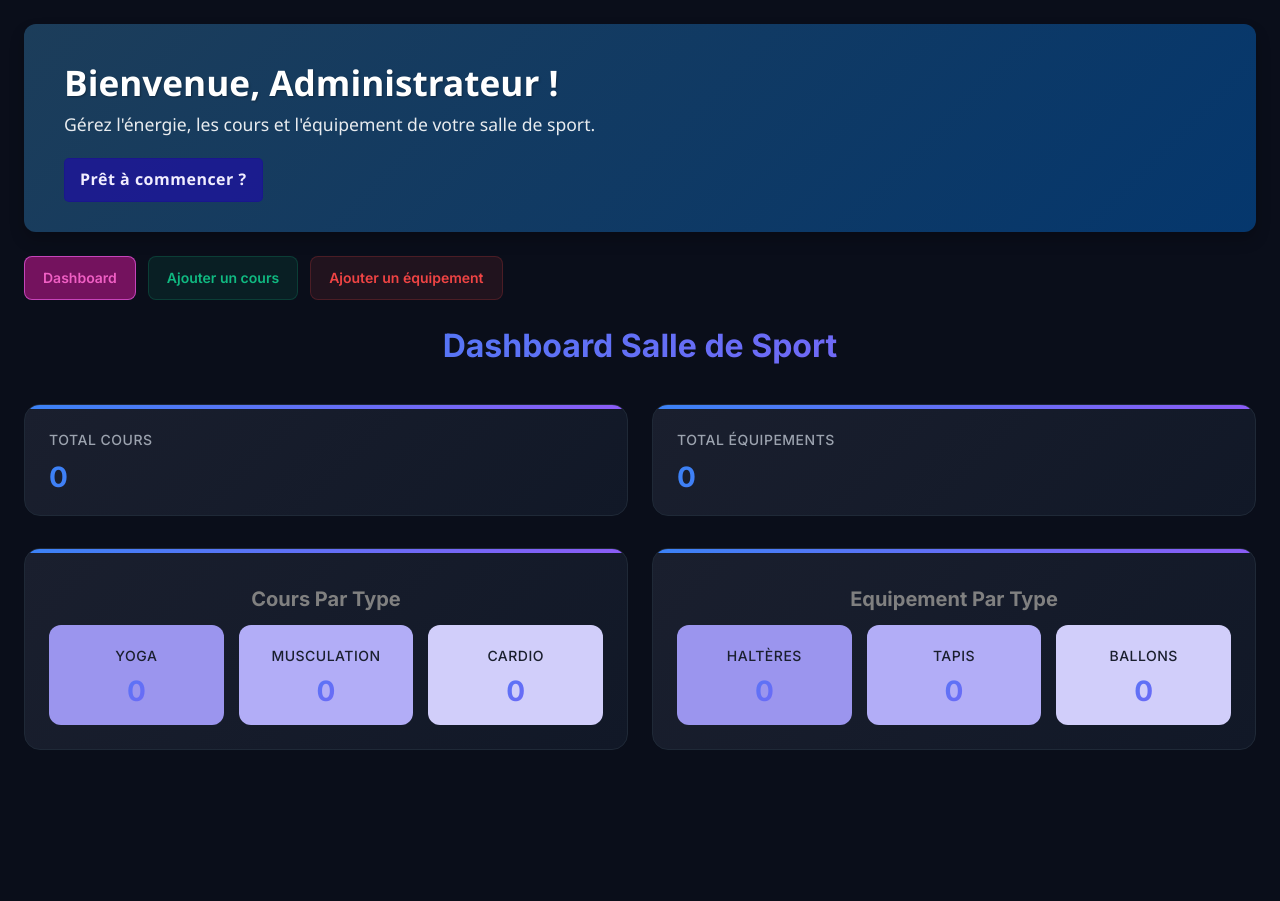
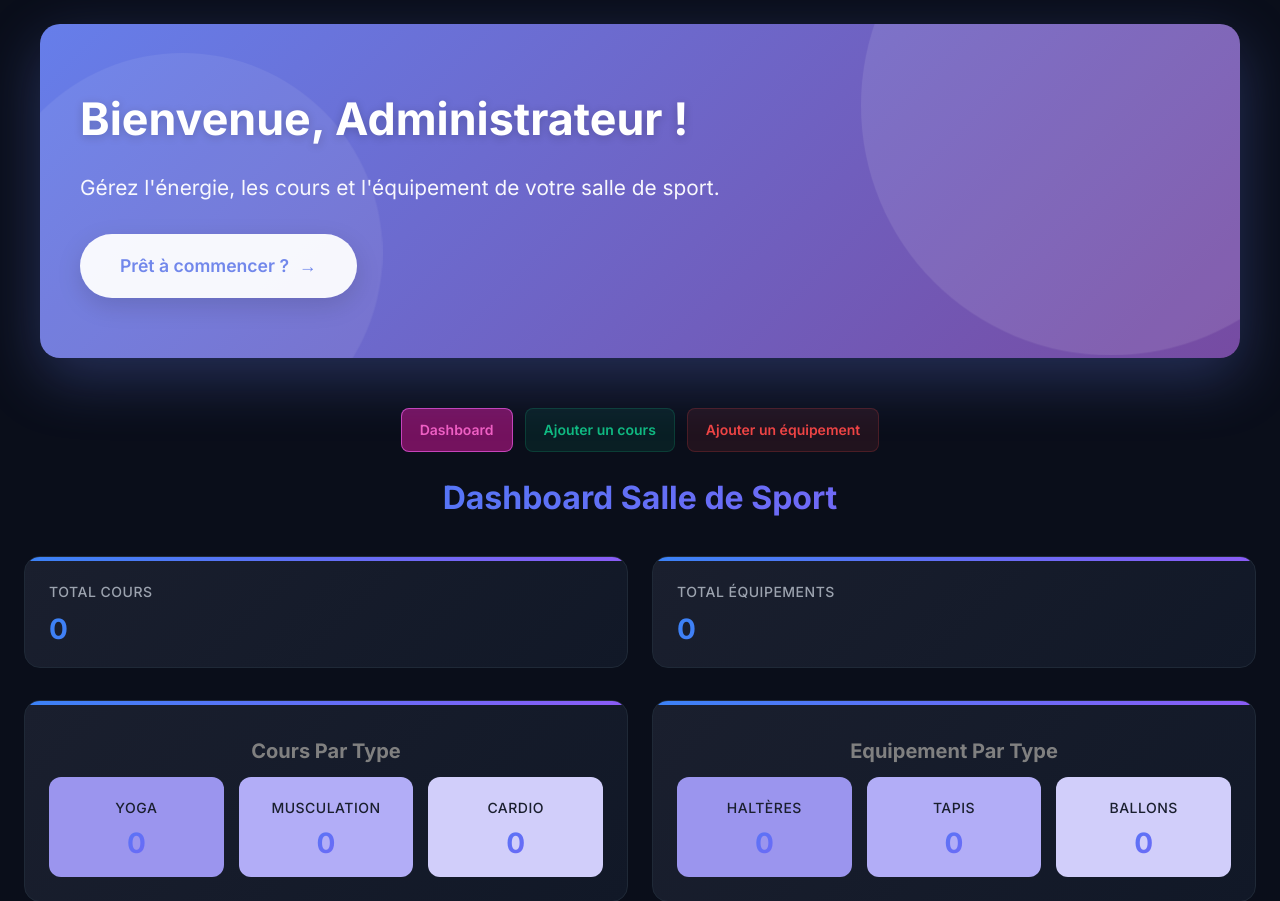
Before and after one commit to abdessamadelouarrag/Fit-Manager, a PHP site: page / in a window 1280 px wide. Shown: the top 901 px of the page. Before the commit the page ends 750 px from the top, so only its background shows below. Run offline with PHP 8.4, Linux system fonts and the light colour scheme; data that the repository does not hold is empty; a stand-in replaces the project's code that opens the database connection.

Commit message:
add problem banner welcome and fix problem switch pages

```diff
--- a/allscript.js
+++ b/allscript.js
@@ -21,9 +21,9 @@ function checkdelet(event) {
 }
 
 
-    // function checkedit() {
-    //     return confirm("Are you sure you want to edit?");
-    // }
+    function checkedit() {
+        return confirm("Are you sure you want to edit?");
+    }
 
 const btnDashboard = document.querySelector(".btn-dashboard"); // New selector for dashboard button
 const btnAjouterCours = document.querySelector(".btn-ajouter-cours");
@@ -35,6 +35,7 @@ const listCours = document.querySelector(".list-cours");
 const listEquipement = document.querySelector(".list-equipement");
 const textDashboard = document.querySelector(".text-dashboard");
 const partTypeCours = document.querySelector("#part-type-cours");
+const allForms = document.querySelector("form");
 
 // --- Helper function to manage visibility ---
 function setVisibility(dashboard, addCours, addEquipement, listCoursVisible, listEquipementVisible) {
@@ -51,6 +52,7 @@ btnDashboard.addEventListener("click", (e) => {
     setVisibility(true, false, false, false, false);
     textDashboard.style.display = "block";
     partTypeCours.style.display = ""
+    allForms.reset();
 });
 
 
--- a/index.php
+++ b/index.php
@@ -146,7 +146,6 @@ $databallon = mysqli_fetch_all($resultballon);
     <div class="container">
         <!-- Header -->
         <div class="header">
-
             <div class="header-buttons">
                 <a href="" class="btn-dashboard">Dashboard</a>
                 <a href="" class="btn-ajouter-cours">Ajouter un cours</a>
--- a/styles/style.css
+++ b/styles/style.css
@@ -327,11 +327,9 @@ button:active {
 .header-buttons {
     display: flex;
     gap: 12px;
-    /* Spacing between buttons */
-    margin-top: 24px;
+    margin-top: 50px;
     flex-wrap: wrap;
-    /* Allows wrapping on smaller screens */
-    justify-content: flex-start;
+    justify-content: center;
 }
 
 /* Base style for all header buttons (using existing styling IDs as classes for consistency) */
@@ -500,60 +498,195 @@ button:active {
     }
 }
 
-.welcome-banner.option-a {
-    background: linear-gradient(135deg, #1c3d5a, #05376d);
-    /* Dégradé de bleu foncé à bleu vif */
-    color: white;
-    padding: 30px 40px;
-    border-radius: 12px;
-    box-shadow: 0 8px 15px rgba(0, 0, 0, 0.2);
-    font-family: 'Segoe UI', Tahoma, Geneva, Verdana, sans-serif;
-    text-align: left;
+.welcome-banner {
+    position: relative;
+    background: linear-gradient(135deg, #667eea 0%, #764ba2 100%);
+    border-radius: 20px;
+    padding: 60px 40px;
+    max-width: 1200px;
+    margin: 0 auto;
+    overflow: hidden;
+    box-shadow: 0 20px 60px rgba(102, 126, 234, 0.3);
 }
 
-.welcome-banner.option-a h2 {
-    font-size: 2.2em;
-    font-weight: 700;
-    margin-top: 0;
-    /* Optionnel : couleur accentuée */
-    text-shadow: 1px 1px 2px rgba(0, 0, 0, 0.3);
+.welcome-banner::before {
+    content: '';
+    position: absolute;
+    top: -50%;
+    right: -10%;
+    width: 500px;
+    height: 500px;
+    background: rgba(255, 255, 255, 0.1);
+    border-radius: 50%;
+    animation: float 6s ease-in-out infinite;
 }
 
-.welcome-banner.option-a .greeting-message {
-    font-size: 1.1em;
-    font-weight: 300;
-    opacity: 0.9;
-    margin-bottom: 20px;
+.welcome-banner::after {
+    content: '';
+    position: absolute;
+    bottom: -30%;
+    left: -5%;
+    width: 400px;
+    height: 400px;
+    background: rgba(255, 255, 255, 0.08);
+    border-radius: 50%;
+    animation: float 8s ease-in-out infinite reverse;
 }
 
-.welcome-banner.option-a .action-prompt {
-    display: inline-block;
-    background: rgba(32, 6, 177, 0.575);
-    color: rgb(240, 237, 255);
-    border: 1px solid rgba(21, 0, 139, 0.2);
-    /* Jaune Vif/Énergie */
-    padding: 8px 15px;
-    border-radius: 5px;
-    font-weight: 600;
-    letter-spacing: 0.5px;
-    cursor: pointer;
-}
+@keyframes float {
 
-.welcome-banner.option-a .action-prompt:hover {
-    background: rgba(62, 38, 197, 0.575);
-    color: white;
-    transform: translateY(-2px);
-    box-shadow: 0 4px 12px rgba(0, 17, 112, 0.3);
-}
+    0%,
+    100% {
+        transform: translateY(0px) translateX(0px);
+    }
 
-@media(max-width: 768px) {
-    .welcome-banner.option-a {
-        text-align: center;
-        font-size: 9px;
+    50% {
+        transform: translateY(-20px) translateX(10px);
     }
 }
 
-.text-type-cours{
+.welcome-banner h2 {
+    position: relative;
+    color: #ffffff;
+    font-size: 2.8rem;
+    font-weight: 700;
+    margin-bottom: 15px;
+    text-shadow: 0 2px 10px rgba(0, 0, 0, 0.2);
+    animation: slideDown 0.8s ease-out;
+}
+
+@keyframes slideDown {
+    from {
+        opacity: 0;
+        transform: translateY(-30px);
+    }
+
+    to {
+        opacity: 1;
+        transform: translateY(0);
+    }
+}
+
+.greeting-message {
+    position: relative;
+    color: rgba(255, 255, 255, 0.95);
+    font-size: 1.3rem;
+    margin-bottom: 30px;
+    line-height: 1.6;
+    animation: slideDown 0.8s ease-out 0.2s backwards;
+}
+
+.action-prompt {
+    position: relative;
+    display: inline-block;
+    background: rgba(255, 255, 255, 0.95);
+    color: #667eea;
+    padding: 18px 40px;
+    border-radius: 50px;
+    font-size: 1.1rem;
+    font-weight: 600;
+    cursor: pointer;
+    transition: all 0.3s ease;
+    box-shadow: 0 8px 25px rgba(0, 0, 0, 0.15);
+    animation: slideUp 0.8s ease-out 0.4s backwards;
+}
+
+@keyframes slideUp {
+    from {
+        opacity: 0;
+        transform: translateY(30px);
+    }
+
+    to {
+        opacity: 1;
+        transform: translateY(0);
+    }
+}
+
+.action-prompt:hover {
+    transform: translateY(-3px);
+    box-shadow: 0 12px 35px rgba(0, 0, 0, 0.25);
+    background: #ffffff;
+}
+
+.action-prompt::after {
+    content: '→';
+    margin-left: 10px;
+    display: inline-block;
+    transition: transform 0.3s ease;
+}
+
+.action-prompt:hover::after {
+    transform: translateX(5px);
+}
+
+/* Décoration supplémentaire */
+.icon-wrapper {
+    position: absolute;
+    top: 30px;
+    right: 40px;
+    width: 80px;
+    height: 80px;
+    background: rgba(255, 255, 255, 0.1);
+    border-radius: 50%;
+    display: flex;
+    align-items: center;
+    justify-content: center;
+    backdrop-filter: blur(10px);
+    animation: pulse 2s ease-in-out infinite;
+}
+
+@keyframes pulse {
+
+    0%,
+    100% {
+        transform: scale(1);
+        opacity: 0.6;
+    }
+
+    50% {
+        transform: scale(1.05);
+        opacity: 1;
+    }
+}
+
+.icon-wrapper::before {
+    content: '⚡';
+    font-size: 2.5rem;
+}
+
+/* Responsive */
+@media (max-width: 768px) {
+    .welcome-banner {
+        padding: 40px 25px;
+    }
+
+    .welcome-banner h2 {
+        font-size: 2rem;
+    }
+
+    .greeting-message {
+        font-size: 1.1rem;
+    }
+
+    .action-prompt {
+        padding: 15px 30px;
+        font-size: 1rem;
+    }
+
+    .icon-wrapper {
+        width: 60px;
+        height: 60px;
+        top: 20px;
+        right: 20px;
+    }
+
+    .icon-wrapper::before {
+        font-size: 2rem;
+    }
+}
+
+.text-type-cours {
     text-align: center;
     margin-top: 20px;
     margin-bottom: 20px;
@@ -618,7 +751,7 @@ button:active {
     }
 }
 
-.title{
+.title {
     text-align: center;
     font-size: 20px;
     margin-top: 10px;
```
